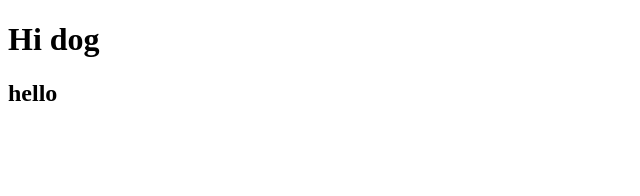
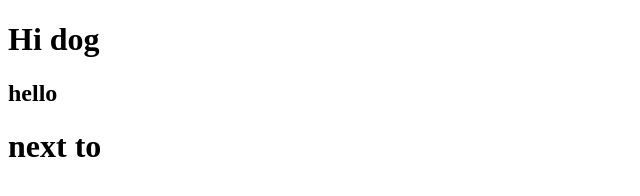
Before and after one commit to Bopha531/Github_homework, a plain HTML site: page index.html in a window 1280 px wide. Shown: the whole page, without its empty margins (0-640 px from the left). Drawn offline with Linux system fonts and the light colour scheme.

Commit message:
one more file

```diff
--- a/index.html
+++ b/index.html
@@ -8,5 +8,6 @@
 <body>
     <h1>Hi dog</h1>
     <h2>hello</h2>
+    <h1>next to</h1>
 </body>
 </html>
```
